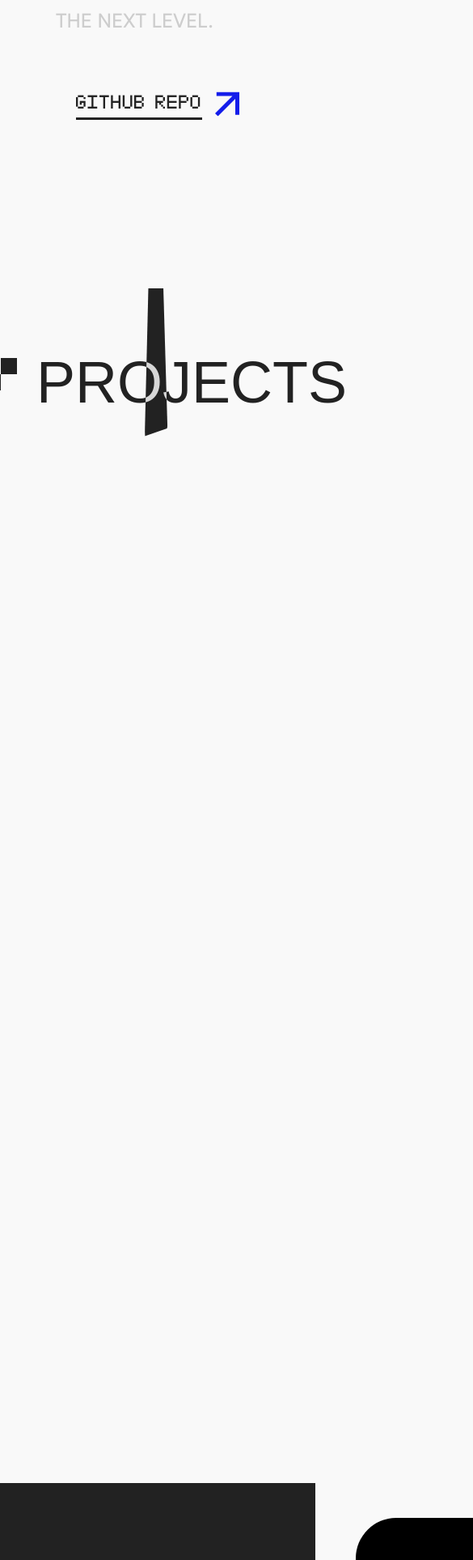
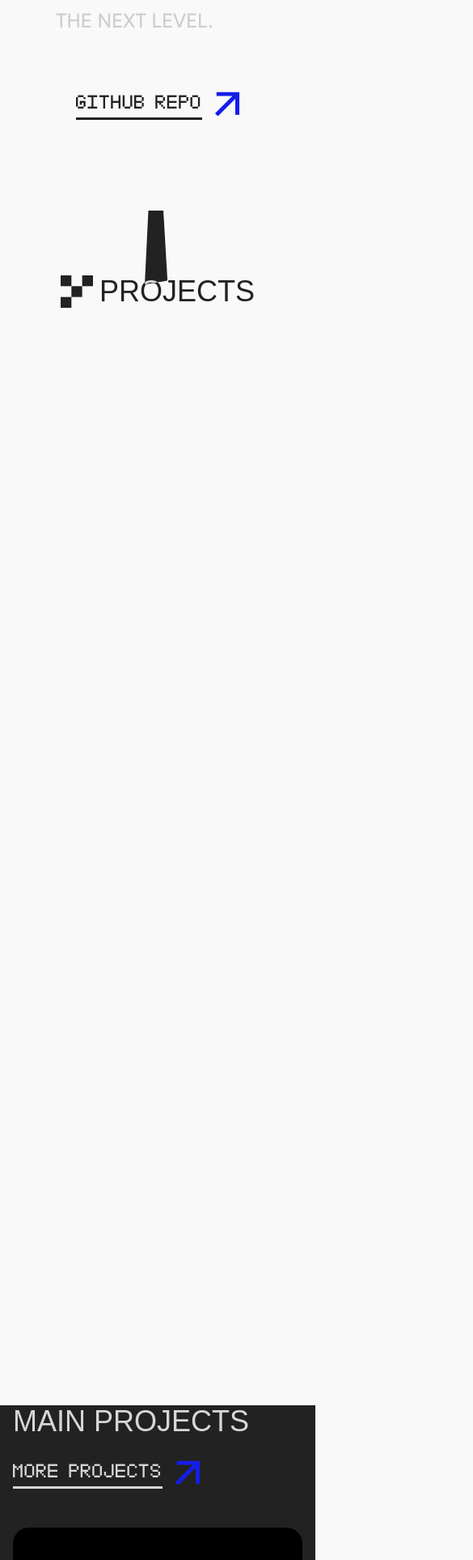
Before and after one commit to JakubKrawiec2001/portfolio, a React (Vite) app: page / in a window 390 px wide. Shown: the part 2535-4461 px from the top of the page at 81% size, 585 px wide, since content can reach past the window. Built offline with nearby package versions, Linux system fonts and the light colour scheme; a web font is replaced by a local one.

Commit message:
Change styles in projects component

```diff
--- a/src/App.jsx
+++ b/src/App.jsx
@@ -33,15 +33,15 @@ function App() {
 				<About />
 			</div>
 			<Projects />
-			<div className="relative">
-				<div className="sticky min-h-[70vh] top-0 z-10 flex  flex-col justify-center gap-12 py-12 px-4 2lg:px-12">
+			{/* <div className="relative">
+				<div className="sticky min-h-[70vh] top-0 z-10 flex  flex-col justify-center gap-12 py-12 px-4 2lg:px-12 overflow-x-hidden">
 					<TechStack />
 				</div>
 				<div className="relative bg-custom-black min-h-[90vh] flex flex-col justify-center gap-24 z-20 py-12 px-4 2lg:px-12">
 					<Contact />
 				</div>
 			</div>
-			<Footer />
+			<Footer /> */}
 		</main>
 	);
 }
--- a/src/components/Contact.jsx
+++ b/src/components/Contact.jsx
@@ -19,7 +19,7 @@ const Contact = () => {
 			{ y: 50, opacity: 0 },
 			{
 				y: 0,
-				opacity: 1,
+				opacity: 0.5,
 				duration: 0.3,
 				ease: "circ.inOut",
 			}
--- a/src/components/Hero.jsx
+++ b/src/components/Hero.jsx
@@ -149,7 +149,7 @@ const Hero = () => {
 							title="Hello World"
 							duration={0.6}
 							containerClass="font-bitx uppercase text-2xl md:text-5xl 2xl:text-6xl"
-							delay={1}
+							delay={3}
 						/>
 					</div>
 					<FramedText />
--- a/src/components/Projects.jsx
+++ b/src/components/Projects.jsx
@@ -60,7 +60,7 @@ const Projects = () => {
 			ease: "none",
 			scrollTrigger: {
 				trigger: projectsContainerRef.current,
-				start: "top top",
+				start: "top +=50",
 				end: "+=" + projectsContainerRef.current.offsetWidth,
 				scrub: 0.5,
 				pin: true,
@@ -72,27 +72,39 @@ const Projects = () => {
 		};
 	});
 	return (
-		<>
-			<div id="projects" className="relative h-[80vh] mt-[6em]">
-				<div className="flex items-center justify-center gap-6 absolute top-20 left-1/2 -translate-x-1/2">
-					<img src={squaresBlack} alt="" className="size-[60px]" />
-					<h2 className="text-custom-black uppercase text-7xl">Projects</h2>
+		<div className="overflow-x-hidden md:mt-[6em]">
+			<div id="projects" className="relative h-[80vh]">
+				<div className="flex items-center justify-center gap-2 md:gap-6 absolute top-20 left-1/2 -translate-x-1/2">
+					<img
+						src={squaresBlack}
+						alt=""
+						className="size-[40px] md:size-[60px]"
+					/>
+					<h2 className="text-custom-black uppercase text-4xl xs:text-5xl xl:text-6xl 2xl:text-7xl">
+						Projects
+					</h2>
 				</div>
 				<div
 					ref={projectsSectionRef}
-					className="bg-custom-black absolute left-1/2 top-0 -translate-x-1/2 overflow-hidden px-4 2lg:px-12 py-24">
-					<div className="flex items-center justify-center gap-6 absolute top-20 left-1/2 -translate-x-1/2">
-						<img src={squaresWhite} alt="" className="size-[60px]" />
-						<h2 className="text-custom-white uppercase text-7xl">Projects</h2>
+					className="bg-custom-black absolute left-1/2 top-0 -translate-x-1/2 overflow-hidden px-4 2lg:px-12 py-12 md:py-24">
+					<div className="flex items-center justify-center gap-2 md:gap-6 absolute top-20 left-1/2 -translate-x-1/2">
+						<img
+							src={squaresWhite}
+							alt=""
+							className="size-[40px] md:size-[60px]"
+						/>
+						<h2 className="text-custom-white uppercase text-4xl xs:text-5xl xl:text-6xl 2xl:text-7xl">
+							Projects
+						</h2>
 					</div>
 				</div>
 			</div>
 
 			<div
-				className="bg-custom-black px-4 2lg:px-12 flex items-center flex-nowrap space-x-10 min-h-screen"
+				className="bg-custom-black px-4 2lg:px-12 hidden 2lg:flex items-center flex-nowrap space-x-10 min-h-screen"
 				ref={projectsContainerRef}>
 				<div className="main-projects">
-					<h2 className="text-custom-white uppercase text-7xl">
+					<h2 className="text-custom-white uppercase text-4xl xs:text-5xl xl:text-6xl 2xl:text-7xl">
 						Main Projects
 					</h2>
 					<CustomLink
@@ -107,7 +119,7 @@ const Projects = () => {
 						<div
 							ref={(el) => (projectsCurrentElementRef.current[index] = el)}
 							key={project.id}
-							className="flex flex-col gap-[4em] p-[3em]  relative bg-black rounded-[50px] overflow-hidden w-[80vw] shrink-0">
+							className="flex flex-col gap-[4em] p-[3em] relative bg-black rounded-[50px] overflow-hidden w-[80vw] shrink-0">
 							<div className="absolute bottom-[10%] left-1/2 translate-x-[-50%] bg-white blur-[100px]  opacity-30 size-[50%] rounded-full" />
 
 							<div className="flex justify-between items-start">
@@ -118,7 +130,7 @@ const Projects = () => {
 										</span>{" "}
 										{project.label}
 									</h3>
-									<div className="flex flex-wrap content-center gap-x-8 gap-y-4 w-[60%] mt-6">
+									<div className="flex flex-wrap content-center gap-x-8 gap-y-4 xl:w-[80%] mt-6">
 										{project.tech.map((item, i) => {
 											return (
 												<p
@@ -132,11 +144,11 @@ const Projects = () => {
 								</div>
 								<img src={lines} alt="" className="w-[30%]" />
 							</div>
-							<div className="flex justify-center gap-8 relative">
+							<div className="flex justify-start relative">
 								<img
 									src={project.img}
 									alt=""
-									className="w-[50%] object-contain rounded-[5px] shadow-lg"
+									className="2lg:w-[60%] object-contain rounded-[5px] shadow-lg"
 								/>
 								<div className="absolute bottom-0 right-0">
 									<CustomLink
@@ -151,7 +163,62 @@ const Projects = () => {
 					);
 				})}
 			</div>
-		</>
+			<div className="bg-custom-black px-4 2lg:px-12 flex 2lg:hidden flex-col gap-6">
+				<div className="main-projects mb-6">
+					<h2 className="text-custom-white uppercase text-4xl xs:text-5xl xl:text-6xl 2xl:text-7xl">
+						Main Projects
+					</h2>
+					<CustomLink
+						label="more projects"
+						link="https://github.com/JakubKrawiec2001"
+						containerClass="text-custom-white mt-6"
+						lineClass="bg-custom-white"
+					/>
+				</div>
+				{projects.map((project, index) => {
+					return (
+						<div
+							key={project.id}
+							className="flex flex-col gap-[4em] p-[2.2em] md:p-[3em]  relative bg-black rounded-[20px] overflow-hidden">
+							<div className="absolute bottom-[10%] left-1/2 translate-x-[-50%] bg-white blur-[100px]  opacity-30 size-[50%] rounded-full" />
+
+							<div className="flex flex-col gap-6 md:gap-8">
+								<h3 className="text-custom-white text-3xl md:text-4xl">
+									<span className="text-custom-white opacity-50 font-bitx">
+										#0{index + 1}
+									</span>{" "}
+									{project.label}
+								</h3>
+								<div className="flex flex-wrap content-center gap-x-4 md:gap-x-8 gap-y-4">
+									{project.tech.map((item, i) => {
+										return (
+											<p
+												key={i}
+												className="uppercase font-bitx text-custom-white md:text-xl">
+												{item}
+											</p>
+										);
+									})}
+								</div>
+							</div>
+							<div className="flex flex-col justify-center gap-8 relative">
+								<img
+									src={project.img}
+									alt=""
+									className="object-contain rounded-[5px] shadow-lg"
+								/>
+								<CustomLink
+									label="live website"
+									link={project.link}
+									containerClass="text-custom-white"
+									lineClass="bg-custom-white"
+								/>
+							</div>
+						</div>
+					);
+				})}
+			</div>
+		</div>
 	);
 };
 
```
Also changed, not shown: public/icons/bg-blur.svg (renamed from public/icons/project-bg.svg), public/images/projects-bg.webp (deleted).
